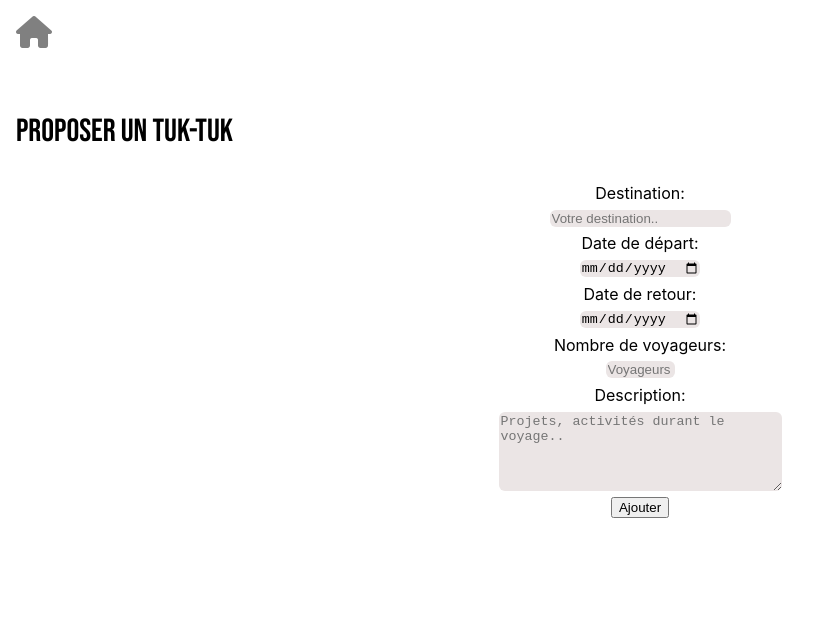
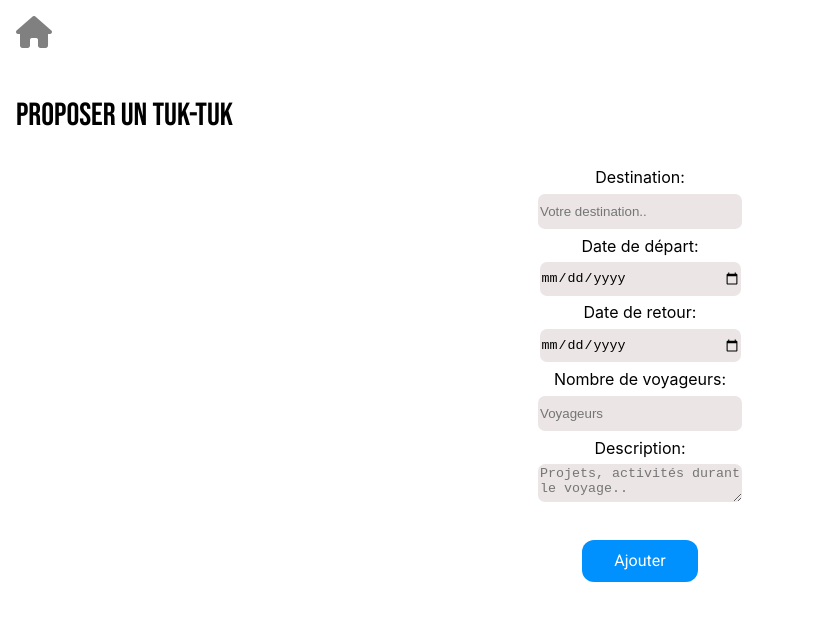
Before and after one commit to WildCodeSchool/reims-0919-js-tuk-tuk-travel, a React (Create React App) app in the folder tuktuktravel/: page /travelform in a window 1280 px wide. Shown: the top 620 px of the page, without its empty margins (0-829 px from the left). Built offline with nearby package versions, Linux system fonts and the light colour scheme.

Commit message:
Finish style on travelForm

```diff
--- a/tuktuktravel/src/App.css
+++ b/tuktuktravel/src/App.css
@@ -128,6 +128,8 @@
 .add-user > label{
   font-family: 'Roboto', sans-serif;
 }
+
+
 /* --------------------------------------------------------------------------- TRAVEL FORM --------------------------------------------------------------------------------- */
 
 .add-travel {
@@ -138,11 +140,11 @@
 
 }
 
-.title-travel-form{
+.title-travel-form {
   display: flex;
   flex-direction: column;
   text-align: left;
-  margin-top: 2em;
+  margin-top: 1.5em;
   margin-left: 0.5em;
   font-size: 2em;
   font-family: 'Bebas Neue', cursive;
@@ -150,18 +152,31 @@
 }
 
 .input-add-travel {
-  border-radius:6px;
+  border-radius:7px;
   background-color: rgb(235, 229, 229);
-  border: 0;
+  border: none;
+  width: 15em;
+  height: 2.5em;
   margin-bottom: 0.5em;
   margin-top: 0.5em;
 }
 
 .input-add-travel:focus {
-  background: #eaeaea;
+  background: #bebebe;
 
 }
 
+.add-tuktuk{
+  border:none;
+  padding: 0.7em 2em 0.7em 2em;
+  border-radius:12px;
+  margin: 2em 1em 0em 1em;
+  background: rgb(0, 145, 255);
+  color:#fff;
+  text-decoration: none;
+  font-family: 'Roboto', sans-serif;
+  font-size: 1em;
+}
 
 /* --------------------------------------------------------------------------- UPLOAD FILE --------------------------------------------------------------------------------- */
 
--- a/tuktuktravel/src/components/TravelForm.js
+++ b/tuktuktravel/src/components/TravelForm.js
@@ -65,10 +65,10 @@ class TravelForm extends Component {
             maxlength="6" size="6"/>
 
           <label htmlFor='description'>Description: </label>
-            <textarea className = 'input-add-travel' name ='description' placeholder = 'Projets, activités durant le voyage..'
+            <textarea  className = 'input-add-travel' name ='description' placeholder = 'Projets, activités durant le voyage..'
             rows="5" cols="33" value={this.state.description} onChange={this.handleInputChange}></textarea>
 
-          <input type='submit' value='Ajouter' className='button'/>
+          <input type='submit' value='Ajouter' className="add-tuktuk" />
 
         </form>
       </div>
```
